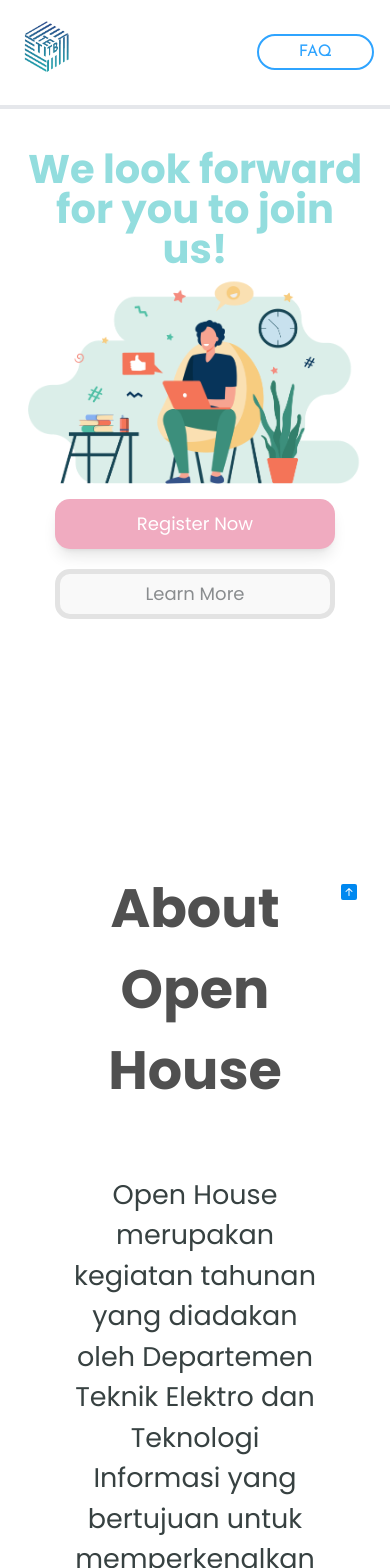
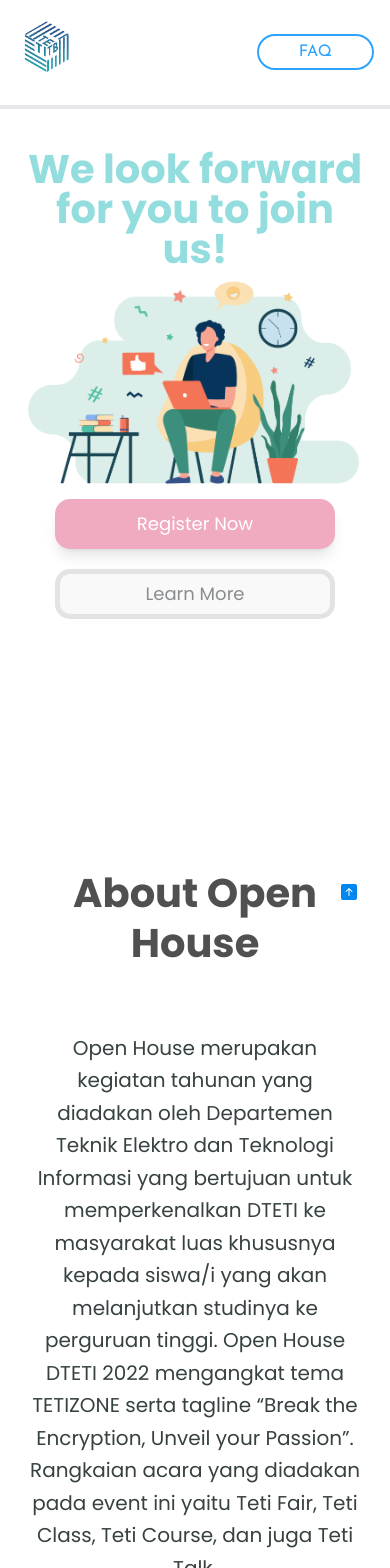
Before and after one commit to aufarhmn/web-open-house, a Next.js app: page / in a window 390 px wide. Shown: the top 1568 px of the page. Built offline with nearby package versions, Linux system fonts and the light colour scheme; no server answers; the database is empty.

Commit message:
fix: responsiveness on About section

```diff
--- a/components/About.js
+++ b/components/About.js
@@ -2,14 +2,13 @@ import React from "react";
 
 export default function About() {
     return (
-        // TODO: Responsive (font size)
         <main className="overflow-x-hidden">
-        <div className="w-full h-full px-16 pt-[209px] pb-[175px] bg-white" id="about">
+        <div className="w-full h-full px-7 sm:px-10 md:px-16 pt-[209px] pb-[175px] bg-white" id="about">
             <div className="grid container mx-auto space-y-16 font-Poppins text-center">
-                <h2 className="text-[54px] font-bold text-black-100" data-aos="zoom-in" data-aos-duration="2000">
+                <h2 className="text-[40px] leading-tight sm:text-5xl sm:leading-tight font-bold text-black-100" data-aos="zoom-in" data-aos-duration="2000">
                     About Open House
                 </h2>
-                <p className="text-[27px] font-normal text-black-200" data-aos="zoom-in" data-aos-duration="2000">
+                <p className="text-xl leading-relaxed sm:text-2xl sm:leading-relaxed font-normal text-black-200" data-aos="zoom-in" data-aos-duration="2000">
                     Open House merupakan kegiatan tahunan yang diadakan oleh Departemen Teknik Elektro dan Teknologi Informasi
                     yang bertujuan untuk memperkenalkan DTETI ke masyarakat luas khususnya kepada siswa/i yang akan
                     melanjutkan studinya ke perguruan tinggi. Open House DTETI 2022 mengangkat tema TETIZONE
```
